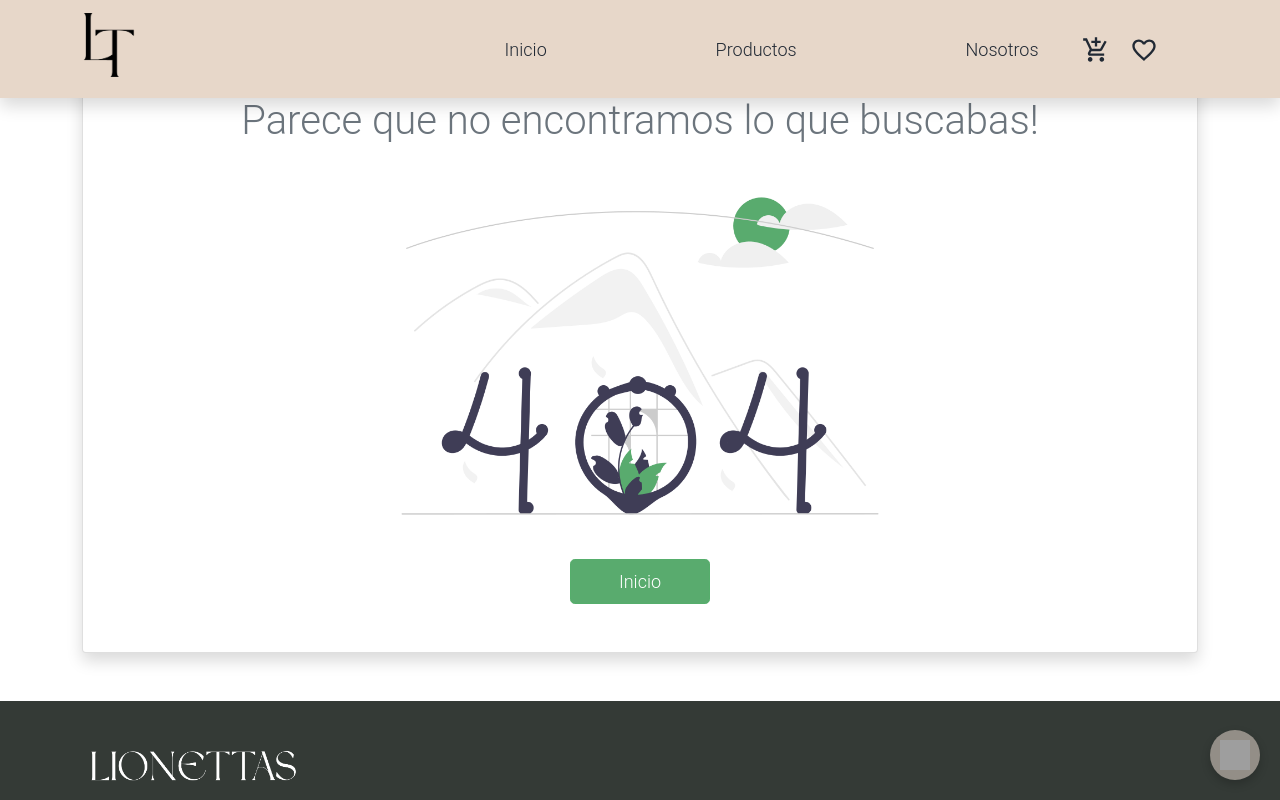
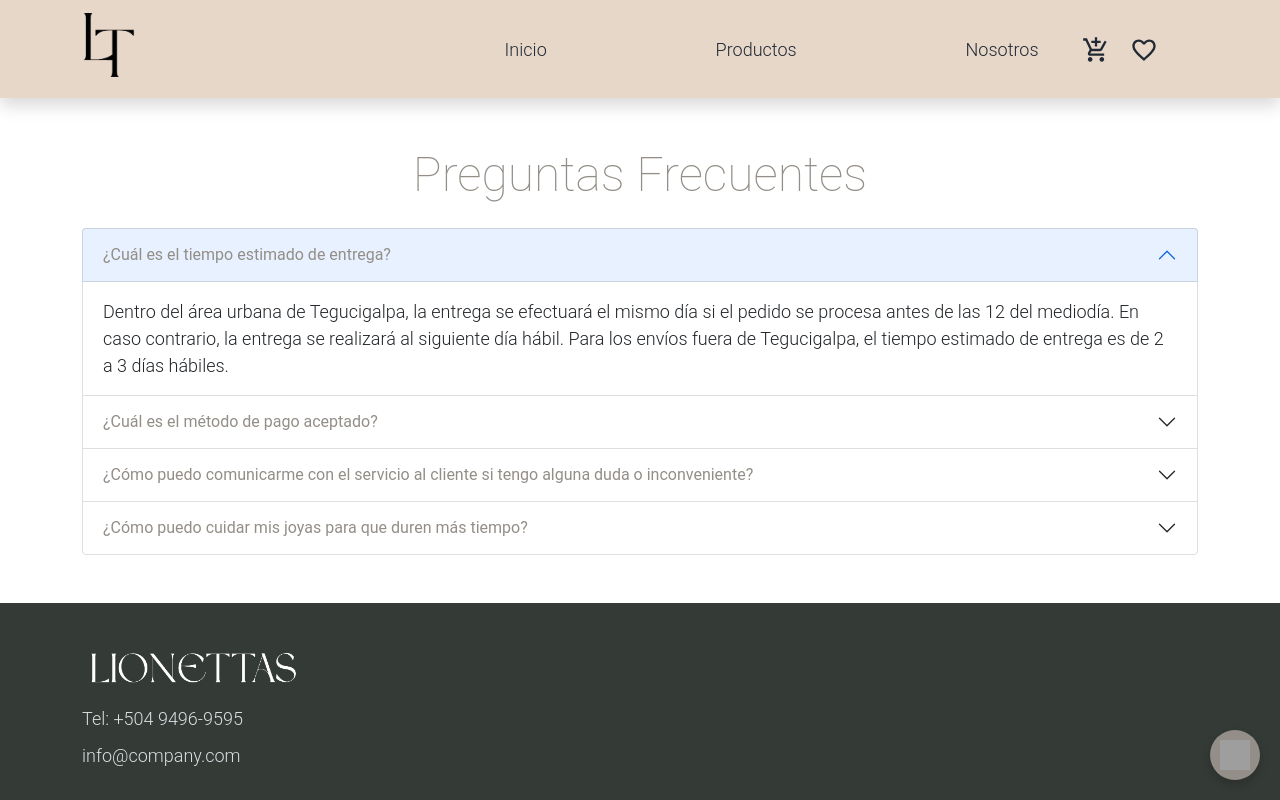
Before and after one commit to Allam9573/piedra-y-oro, a React (Vite) app: page /preguntas-frecuentes in a window 1280 px wide. Shown: the top 800 px of the page. Built offline with nearby package versions, Linux system fonts and the light colour scheme; no server answers; grey boxes are pictures that could not be loaded; a web font is replaced by a local one.

Commit message:
preguntas frecuentes

```diff
--- a/src/App.jsx
+++ b/src/App.jsx
@@ -22,6 +22,7 @@ import { useCart } from "./hooks/useCart"
 import { NuevaVenta } from "./components/ventas/NuevaVenta"
 import './assets/css/whatsapp-icon.css'
 import { Placeholder } from "./pages/Placeholder"
+import { FAQ } from "./pages/FAQ"
 const App = () => {
 
   const { favorites, addFavorite, deleteItem } = useFavorites()
@@ -37,6 +38,7 @@ const App = () => {
         <Route path="/productos/:id" element={<ProductoView addToCart={addToCart} />} />
         <Route path="/admin/productos/eliminar/:id" element={<ProductoEliminar />} />
         <Route path="/nosotros" element={<AboutPage />} />
+        <Route path="/preguntas-frecuentes" element={<FAQ />} />
         <Route
           path="/my-cart"
           element={<Cart cart={cart} eliminarItemCarrito={eliminarItemCarrito} incrementar={incrementar} decrementar={decrementar} />} />
--- a/src/components/Navbar.jsx
+++ b/src/components/Navbar.jsx
@@ -14,7 +14,7 @@ import '../assets/js/bootstrap.bundle.min.js'
 
 export const Navbar = ({ quantity, quantityFavorites }) => {
     return (
-        <nav className="navbar fixed-top navbar-expand-lg navbar-light shadow" style={{ backgroundColor: "#E7D7C9", width: "100%" }}>
+        <nav className="navbar navbar-expand-lg navbar-light shadow" style={{ backgroundColor: "#E7D7C9", width: "100%" }}>
             <div className="container d-flex justify-content-center align-items-center">
 
                 <Link className="navbar-brand text-success logo h1 align-self-center" to={'/'} >
--- a/src/components/footer/Footer.jsx
+++ b/src/components/footer/Footer.jsx
@@ -3,6 +3,7 @@ import { FaFacebook } from "react-icons/fa6";
 import { FaInstagram } from "react-icons/fa";
 import logo_blanco from '../../assets/img/logo_blanco.png'
 import { useFooter } from '../../hooks/useFooter';
+import { Link } from 'react-router-dom';
 
 export const Footer = () => {
     const { itemsAtencionCliente, itemsAcercaDe, itemsPreguntas, itemsConectar } = useFooter()
@@ -42,7 +43,7 @@ export const Footer = () => {
                     <div class="col-12 col-sm-6 col-md-3 pt-5">
                         <ul class="list-unstyled text-light footer-link-list">
                             <h5 class="h5 text-light pb-3 border-light">Quienes Somos</h5>
-                            <h5 class="h5 text-light pb-3 border-light">Preguntas Frecuentes</h5>
+                            <Link to={'/preguntas-frecuentes'}><h5 class="h5 text-light pb-3 border-light">Preguntas Frecuentes</h5></Link>
                         </ul>
                     </div>
 
--- /dev/null
+++ b/src/pages/FAQ.jsx
@@ -0,0 +1,65 @@
+import React from 'react'
+
+export const FAQ = () => {
+    return (
+        <div class="container my-5">
+            <h2 class="text-center h1 mb-4 text-brown fw-bold ">Preguntas Frecuentes</h2>
+            <div class="accordion" id="faqAccordion">
+
+                <div class="accordion-item">
+                    <h2 class="accordion-header" id="faq1-heading">
+                        <button class="accordion-button" style={{color:'#938E87'}} type="button" data-bs-toggle="collapse" data-bs-target="#faq1" aria-expanded="true" aria-controls="faq1">
+                            ¿Cuál es el tiempo estimado de entrega?
+                        </button>
+                    </h2>
+                    <div id="faq1" class="accordion-collapse collapse show" aria-labelledby="faq1-heading" data-bs-parent="#faqAccordion">
+                        <div class="accordion-body">
+                            Dentro del área urbana de Tegucigalpa, la entrega se efectuará el mismo día si el pedido se procesa antes de las 12 del mediodía. En caso contrario, la entrega se realizará al siguiente día hábil. Para los envíos fuera de Tegucigalpa, el tiempo estimado de entrega es de 2 a 3 días hábiles.
+                        </div>
+                    </div>
+                </div>
+
+                <div class="accordion-item">
+                    <h2 class="accordion-header" id="faq2-heading">
+                        <button class="accordion-button collapsed" style={{color:'#938E87'}}  type="button" data-bs-toggle="collapse" data-bs-target="#faq2" aria-expanded="false" aria-controls="faq2">
+                            ¿Cuál es el método de pago aceptado?
+                        </button>
+                    </h2>
+                    <div id="faq2" class="accordion-collapse collapse" aria-labelledby="faq2-heading" data-bs-parent="#faqAccordion">
+                        <div class="accordion-body">
+                            Aceptamos pagos mediante tarjetas de débito y crédito Visa, MasterCard y American Express a través de un enlace de pago en línea. También tienes la opción de realizar tus compras mediante transferencia bancaria.
+                        </div>
+                    </div>
+                </div>
+
+                <div class="accordion-item">
+                    <h2 class="accordion-header" id="faq3-heading">
+                        <button style={{color:'#938E87'}}  class="accordion-button collapsed" type="button" data-bs-toggle="collapse" data-bs-target="#faq3" aria-expanded="false" aria-controls="faq3">
+                            ¿Cómo puedo comunicarme con el servicio al cliente si tengo alguna duda o inconveniente?
+                        </button>
+                    </h2>
+                    <div id="faq3" class="accordion-collapse collapse" aria-labelledby="faq3-heading" data-bs-parent="#faqAccordion">
+                        <div class="accordion-body">
+                            Nuestro equipo estará encantado de asistirte. Comunícate al teléfono +504 9496-9595.
+                        </div>
+                    </div>
+                </div>
+                <div class="accordion-item">
+                    <h2 class="accordion-header" id="faq4-heading">
+                        <button style={{color:'#938E87'}}  class="accordion-button collapsed" type="button" data-bs-toggle="collapse" data-bs-target="#faq4" aria-expanded="false" aria-controls="faq4">
+                            ¿Cómo puedo cuidar mis joyas para que duren más tiempo?
+
+                        </button>
+                    </h2>
+                    <div id="faq4" class="accordion-collapse collapse" aria-labelledby="faq4-heading" data-bs-parent="#faqAccordion">
+                        <div class="accordion-body">
+                            Para mantener tus joyas en excelente estado, te recomendamos guardarlas en su estuche cuando no las estés usando, evitar el contacto con productos químicos y limpiarlas regularmente con un paño suave.
+                        </div>
+                    </div>
+                </div>
+
+            </div>
+        </div>
+
+    )
+}
```
